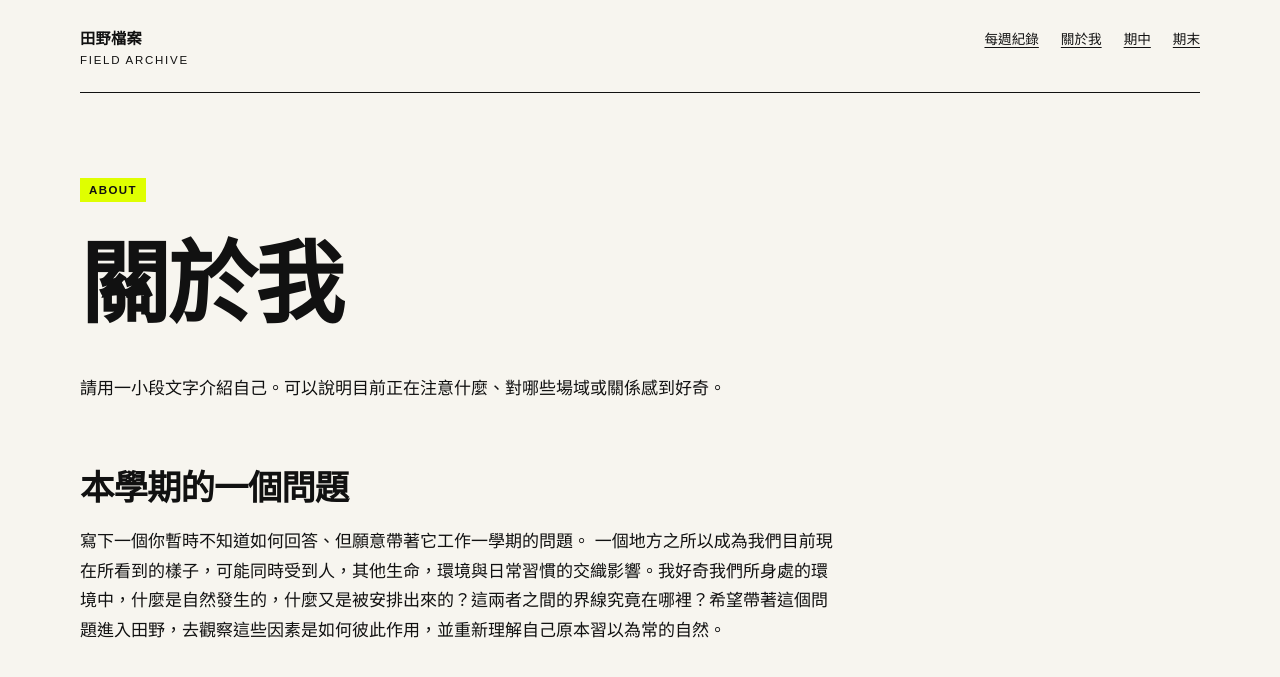
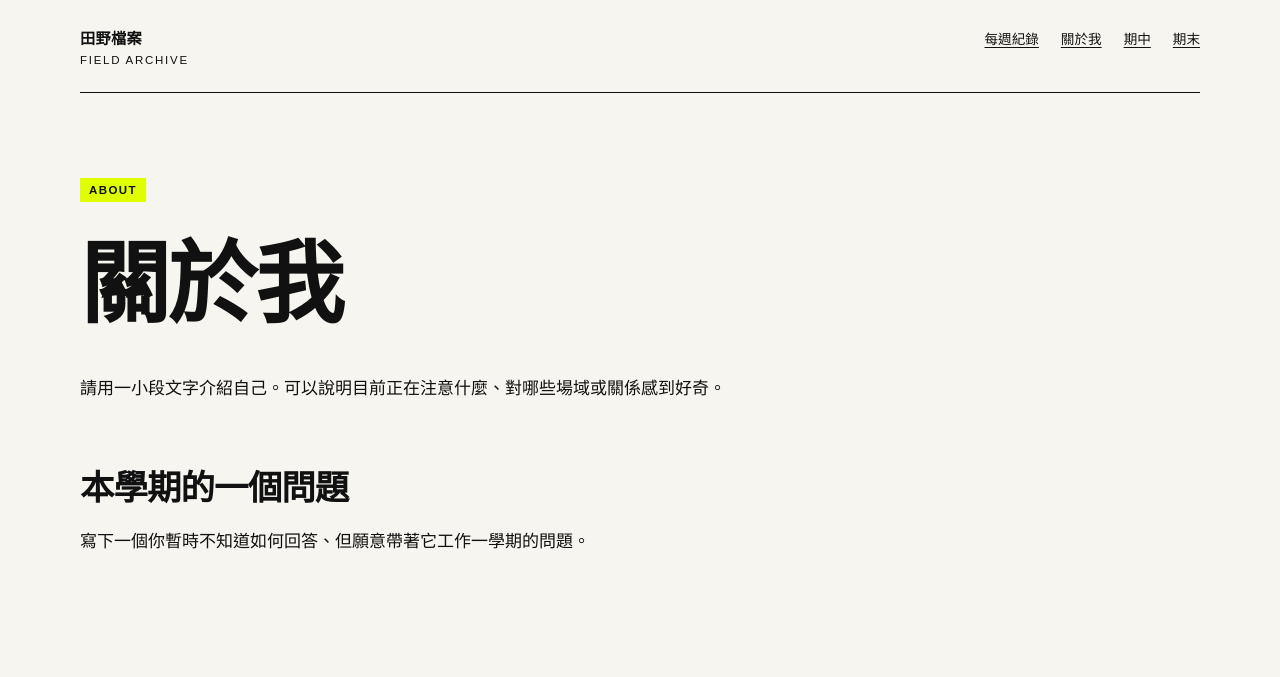
Before and after one commit to yychan27/fieldworkarchive, a Jekyll site: the page built from about.md, in a window 1280 px wide. Shown: the top 677 px of the page. Built offline with Jekyll 4.4.1, drawn with Linux system fonts in a browser that asks for light colours.

Commit message:
Update about.md

```diff
--- a/about.md
+++ b/about.md
@@ -12,4 +12,3 @@ permalink: /about/
 ## 本學期的一個問題
 
 寫下一個你暫時不知道如何回答、但願意帶著它工作一學期的問題。
-一個地方之所以成為我們目前現在所看到的樣子，可能同時受到人，其他生命，環境與日常習慣的交織影響。我好奇我們所身處的環境中，什麼是自然發生的，什麼又是被安排出來的？這兩者之間的界線究竟在哪裡？希望帶著這個問題進入田野，去觀察這些因素是如何彼此作用，並重新理解自己原本習以為常的自然。
```
